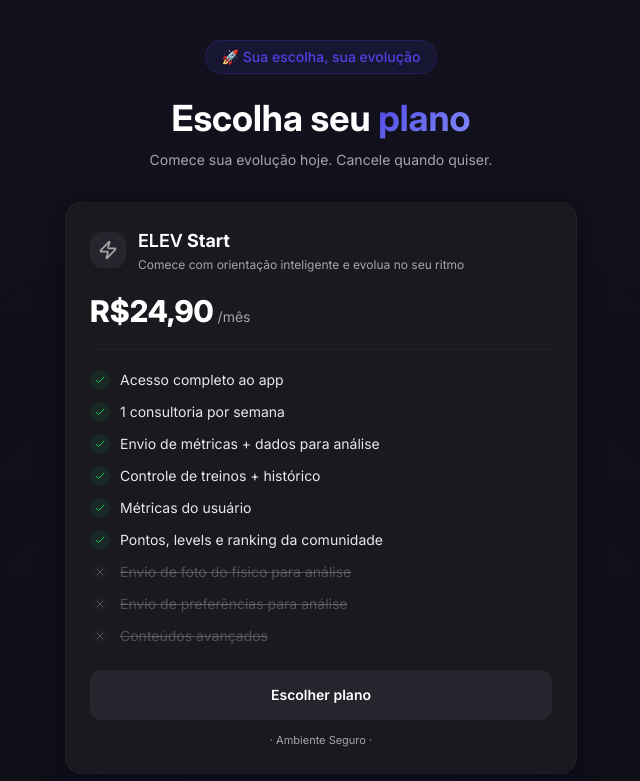
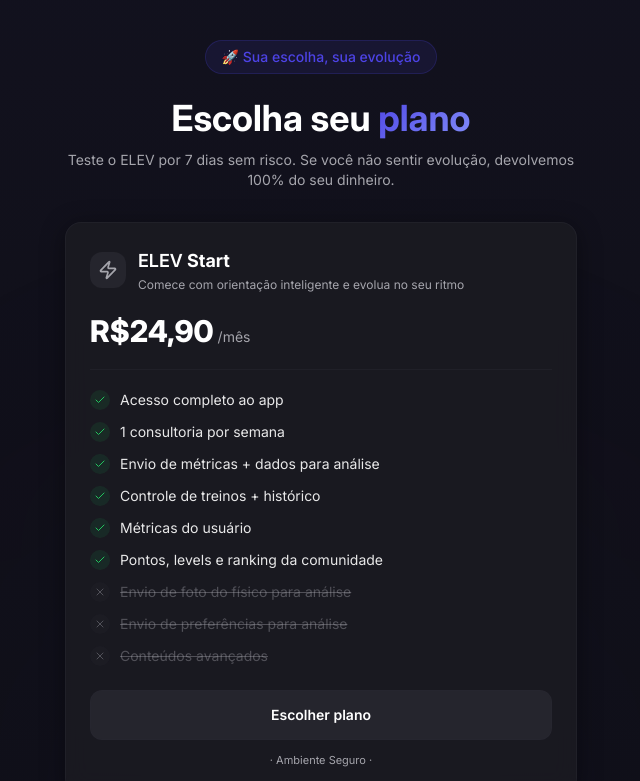
Before and after one commit to Lucas-Sambati/landingPage_elev, a React (Vite) app: page /planos in a window 1280 px wide. Shown: the top 781 px of the page, without its empty margins (319-959 px from the left). Built offline with nearby package versions, Linux system fonts and the light colour scheme; the HTML template or start-up script is replaced by a standard one.

Commit message:
Atualizando

```diff
--- a/src/components/PricingSection.tsx
+++ b/src/components/PricingSection.tsx
@@ -123,7 +123,7 @@
             Escolha seu <span className="text-gradient">plano</span>
           </h2>
           <p className="text-muted-foreground text-sm">
-            Comece sua evolução hoje. Cancele quando quiser.
+            Teste o ELEV por 7 dias sem risco. Se você não sentir evolução, devolvemos 100% do seu dinheiro.
           </p>
         </motion.div>
 
--- a/src/components/TestimonialsSection.tsx
+++ b/src/components/TestimonialsSection.tsx
@@ -24,7 +24,7 @@
           <h2 className="text-3xl sm:text-4xl font-bold mb-3" style={{ fontFamily: "'Inter', sans-serif" }}>
             Quem usa, <span className="text-gradient">evolui.</span>
           </h2>
-          <p className="text-muted-foreground">Resultados reais de quem confia no <span className="elev-brand">ELEV</span>.</p>
+          <p className="text-muted-foreground">Resultados reais de quem confiou no <span className="elev-brand">ELEV</span>.</p>
         </motion.div>
 
         <motion.div
```
